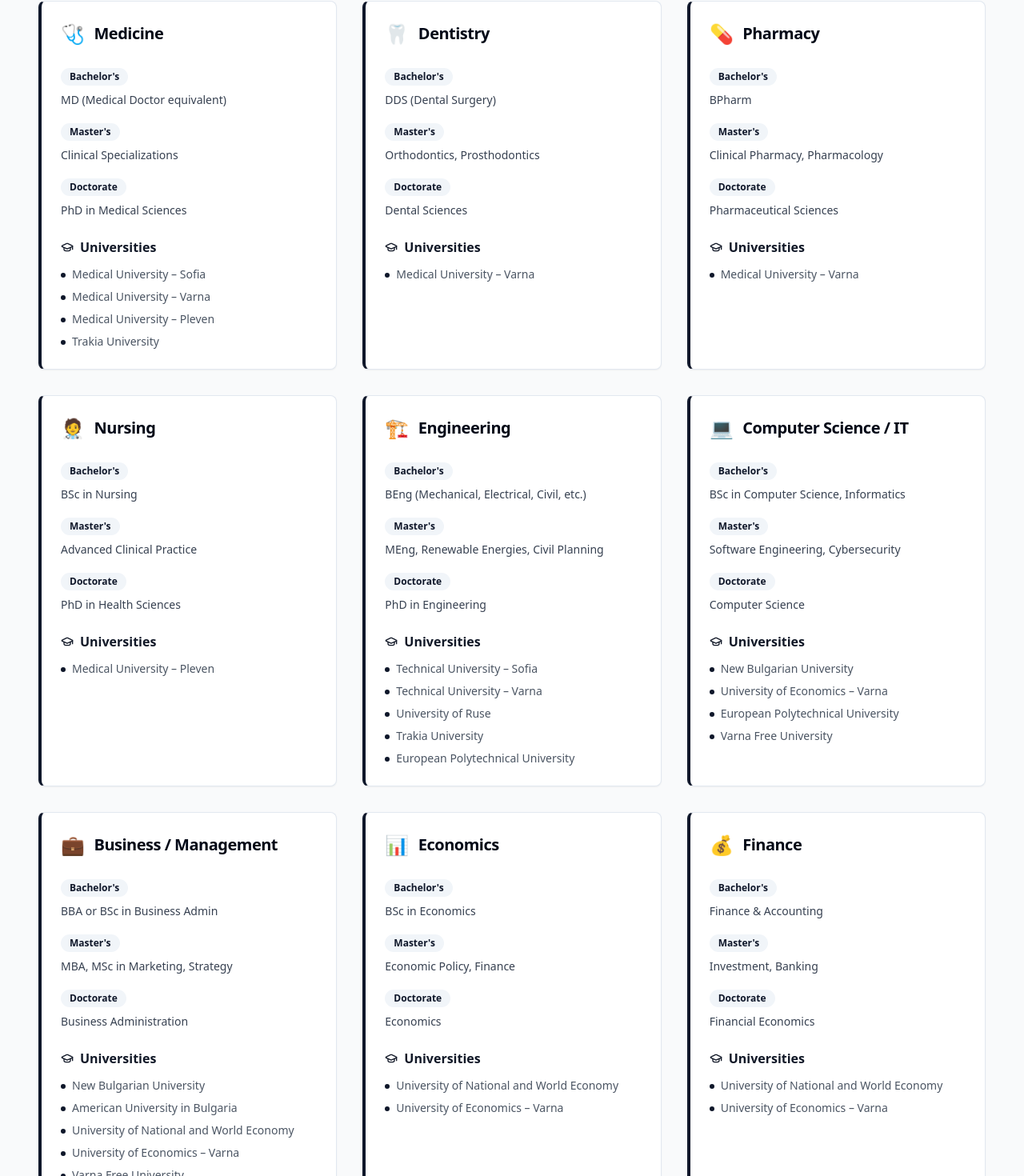
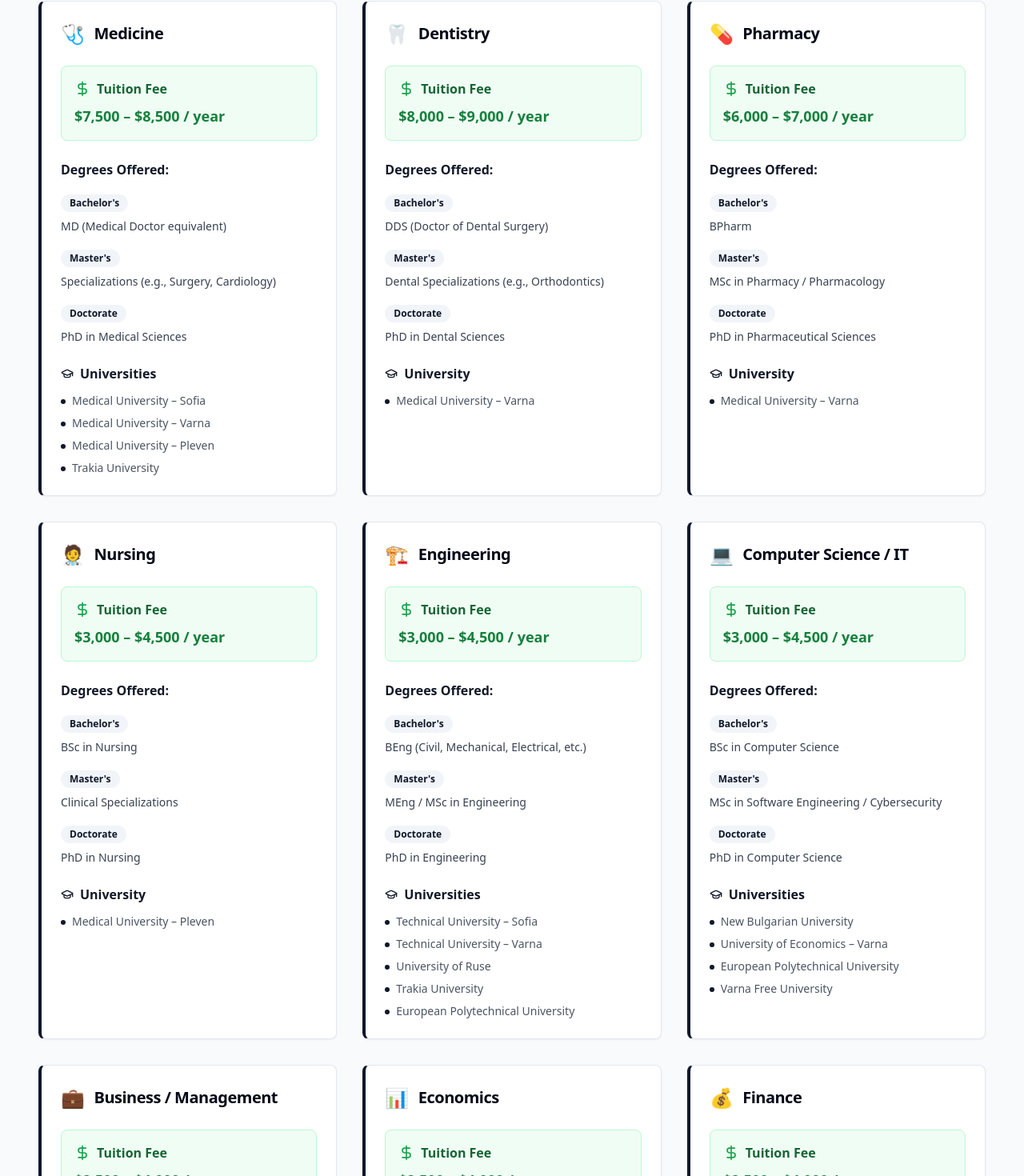
Before and after one commit to GoToEurope/gotoeurope-zimbabwe-guide, a React (Vite) app: page /degrees in a window 1280 px wide. Shown: the part 601-2071 px from the top of the page at 80% size. Built offline with nearby package versions, Linux system fonts and the light colour scheme.

Commit message:
Add tuition fees to degrees page
Updated the degrees page to include tuition fees for each program.

```diff
--- a/src/pages/ChooseYourDegree.tsx
+++ b/src/pages/ChooseYourDegree.tsx
@@ -3,7 +3,7 @@ import Navigation from "@/components/Navigation";
 import Footer from "@/components/Footer";
 import { Card, CardContent, CardHeader, CardTitle } from "@/components/ui/card";
 import { Badge } from "@/components/ui/badge";
-import { GraduationCap, Stethoscope, Wrench, Computer, Briefcase, Scale, PlaneTakeoff, BookOpen } from "lucide-react";
+import { GraduationCap, Stethoscope, Wrench, Computer, Briefcase, Scale, PlaneTakeoff, BookOpen, DollarSign } from "lucide-react";
 
 const ChooseYourDegree = () => {
   const degreePrograms = [
@@ -12,8 +12,9 @@ const ChooseYourDegree = () => {
       field: "Medicine",
       emoji: "🩺",
       bachelor: "MD (Medical Doctor equivalent)",
-      master: "Clinical Specializations",
+      master: "Specializations (e.g., Surgery, Cardiology)",
       doctorate: "PhD in Medical Sciences",
+      tuition: "$7,500 – $8,500 / year",
       universities: [
         "Medical University – Sofia",
         "Medical University – Varna",
@@ -25,9 +26,10 @@ const ChooseYourDegree = () => {
       icon: <Stethoscope className="h-6 w-6" />,
       field: "Dentistry",
       emoji: "🦷",
-      bachelor: "DDS (Dental Surgery)",
-      master: "Orthodontics, Prosthodontics",
-      doctorate: "Dental Sciences",
+      bachelor: "DDS (Doctor of Dental Surgery)",
+      master: "Dental Specializations (e.g., Orthodontics)",
+      doctorate: "PhD in Dental Sciences",
+      tuition: "$8,000 – $9,000 / year",
       universities: ["Medical University – Varna"]
     },
     {
@@ -35,8 +37,9 @@ const ChooseYourDegree = () => {
       field: "Pharmacy",
       emoji: "💊",
       bachelor: "BPharm",
-      master: "Clinical Pharmacy, Pharmacology",
-      doctorate: "Pharmaceutical Sciences",
+      master: "MSc in Pharmacy / Pharmacology",
+      doctorate: "PhD in Pharmaceutical Sciences",
+      tuition: "$6,000 – $7,000 / year",
       universities: ["Medical University – Varna"]
     },
     {
@@ -44,17 +47,19 @@ const ChooseYourDegree = () => {
       field: "Nursing",
       emoji: "🧑‍⚕️",
       bachelor: "BSc in Nursing",
-      master: "Advanced Clinical Practice",
-      doctorate: "PhD in Health Sciences",
+      master: "Clinical Specializations",
+      doctorate: "PhD in Nursing",
+      tuition: "$3,000 – $4,500 / year",
       universities: ["Medical University – Pleven"]
     },
     {
       icon: <Wrench className="h-6 w-6" />,
       field: "Engineering",
       emoji: "🏗️",
-      bachelor: "BEng (Mechanical, Electrical, Civil, etc.)",
-      master: "MEng, Renewable Energies, Civil Planning",
+      bachelor: "BEng (Civil, Mechanical, Electrical, etc.)",
+      master: "MEng / MSc in Engineering",
       doctorate: "PhD in Engineering",
+      tuition: "$3,000 – $4,500 / year",
       universities: [
         "Technical University – Sofia",
         "Technical University – Varna",
@@ -67,9 +72,10 @@ const ChooseYourDegree = () => {
       icon: <Computer className="h-6 w-6" />,
       field: "Computer Science / IT",
       emoji: "💻",
-      bachelor: "BSc in Computer Science, Informatics",
-      master: "Software Engineering, Cybersecurity",
-      doctorate: "Computer Science",
+      bachelor: "BSc in Computer Science",
+      master: "MSc in Software Engineering / Cybersecurity",
+      doctorate: "PhD in Computer Science",
+      tuition: "$3,000 – $4,500 / year",
       universities: [
         "New Bulgarian University",
         "University of Economics – Varna",
@@ -81,9 +87,10 @@ const ChooseYourDegree = () => {
       icon: <Briefcase className="h-6 w-6" />,
       field: "Business / Management",
       emoji: "💼",
-      bachelor: "BBA or BSc in Business Admin",
-      master: "MBA, MSc in Marketing, Strategy",
-      doctorate: "Business Administration",
+      bachelor: "BA / BSc in Business Administration",
+      master: "MBA / MSc in Business",
+      doctorate: "PhD in Business / Management",
+      tuition: "$2,500 – $4,000 / year",
       universities: [
         "New Bulgarian University",
         "American University in Bulgaria",
@@ -97,8 +104,9 @@ const ChooseYourDegree = () => {
       field: "Economics",
       emoji: "📊",
       bachelor: "BSc in Economics",
-      master: "Economic Policy, Finance",
-      doctorate: "Economics",
+      master: "MSc in Economic Policy",
+      doctorate: "PhD in Economics",
+      tuition: "$2,500 – $4,000 / year",
       universities: [
         "University of National and World Economy",
         "University of Economics – Varna"
@@ -108,9 +116,10 @@ const ChooseYourDegree = () => {
       icon: <Briefcase className="h-6 w-6" />,
       field: "Finance",
       emoji: "💰",
-      bachelor: "Finance & Accounting",
-      master: "Investment, Banking",
-      doctorate: "Financial Economics",
+      bachelor: "BSc in Finance / Accounting",
+      master: "MSc in Banking & Investment",
+      doctorate: "PhD in Finance",
+      tuition: "$2,500 – $4,000 / year",
       universities: [
         "University of National and World Economy",
         "University of Economics – Varna"
@@ -120,31 +129,34 @@ const ChooseYourDegree = () => {
       icon: <Scale className="h-6 w-6" />,
       field: "Law",
       emoji: "⚖️",
-      bachelor: "LLB",
-      master: "LLM (EU, Corporate Law)",
+      bachelor: "LLB (Law)",
+      master: "LLM (International / Corporate Law)",
       doctorate: "PhD in Legal Studies",
+      tuition: "$2,500 – $4,000 / year",
       universities: ["Varna Free University"]
     },
     {
       icon: <PlaneTakeoff className="h-6 w-6" />,
       field: "Tourism",
       emoji: "🧳",
-      bachelor: "Tourism & Hospitality Management",
-      master: "Sustainable Tourism, Event Management",
-      doctorate: "Tourism Development",
+      bachelor: "BA in Hospitality & Tourism",
+      master: "MSc in International Tourism",
+      doctorate: "PhD in Tourism Development",
+      tuition: "$2,000 – $3,500 / year",
       universities: ["Varna Free University"]
     },
     {
       icon: <BookOpen className="h-6 w-6" />,
       field: "Education",
       emoji: "📚",
-      bachelor: "BEd, Pedagogy",
-      master: "Educational Leadership",
-      doctorate: "Instructional Design, Curriculum Studies",
+      bachelor: "BEd / BA in Education",
+      master: "MA in Curriculum Design / Psychology",
+      doctorate: "PhD in Education",
+      tuition: "$2,000 – $3,000 / year",
       universities: [
         "Veliko Tarnovo University",
         "South-West University \"Neofit Rilski\"",
-        "Konstantin Preslavsky University of Shumen"
+        "Preslavsky University"
       ]
     }
   ];
@@ -158,7 +170,7 @@ const ChooseYourDegree = () => {
         className="relative py-32 px-4 bg-cover bg-no-repeat"
         style={{
           backgroundImage: `linear-gradient(rgba(0, 0, 0, 0.6), rgba(0, 0, 0, 0.6)), url('https://images.unsplash.com/photo-1507003211169-0a1dd7228f2d?q=80&w=2000&auto=format&fit=crop')`,
-          backgroundPosition: 'center 30%'
+          backgroundPosition: 'center 40%'
         }}
       >
         <div className="container mx-auto max-w-7xl text-center">
@@ -167,11 +179,11 @@ const ChooseYourDegree = () => {
             YES, YOU!
           </h1>
           <h2 className="text-2xl md:text-3xl font-semibold text-yellow-400 mb-4">
-            Choose Your Degree
+            Most Desired Study Programs in Bulgaria
           </h2>
           <p className="text-xl text-gray-200 max-w-4xl mx-auto leading-relaxed">
-            Your future starts here. Explore comprehensive study options in Bulgaria across Bachelor's, Master's, and Doctorate levels
-            at top Bulgarian universities. The opportunity is calling you!
+            Complete guide with Universities, Degree Levels & Tuition Fees in USD.
+            Your future starts here with affordable, world-class education!
           </p>
         </div>
       </section>
@@ -188,8 +200,18 @@ const ChooseYourDegree = () => {
                   </CardTitle>
                 </CardHeader>
                 <CardContent className="space-y-6">
+                  {/* Tuition Fee Highlight */}
+                  <div className="bg-green-50 border border-green-200 rounded-lg p-4">
+                    <div className="flex items-center gap-2 mb-2">
+                      <DollarSign className="h-5 w-5 text-green-600" />
+                      <span className="font-semibold text-green-800">Tuition Fee</span>
+                    </div>
+                    <p className="text-lg font-bold text-green-700">{program.tuition}</p>
+                  </div>
+
                   {/* Degree Levels */}
                   <div className="space-y-4">
+                    <h4 className="font-semibold text-gray-900 mb-3">Degrees Offered:</h4>
                     <div>
                       <Badge variant="secondary" className="mb-2">Bachelor's</Badge>
                       <p className="text-sm text-gray-700">{program.bachelor}</p>
@@ -208,7 +230,7 @@ const ChooseYourDegree = () => {
                   <div>
                     <h4 className="font-semibold text-gray-900 mb-3 flex items-center gap-2">
                       <GraduationCap className="h-4 w-4" />
-                      Universities
+                      {program.universities.length > 1 ? 'Universities' : 'University'}
                     </h4>
                     <ul className="space-y-2">
                       {program.universities.map((university, uniIndex) => (
```
